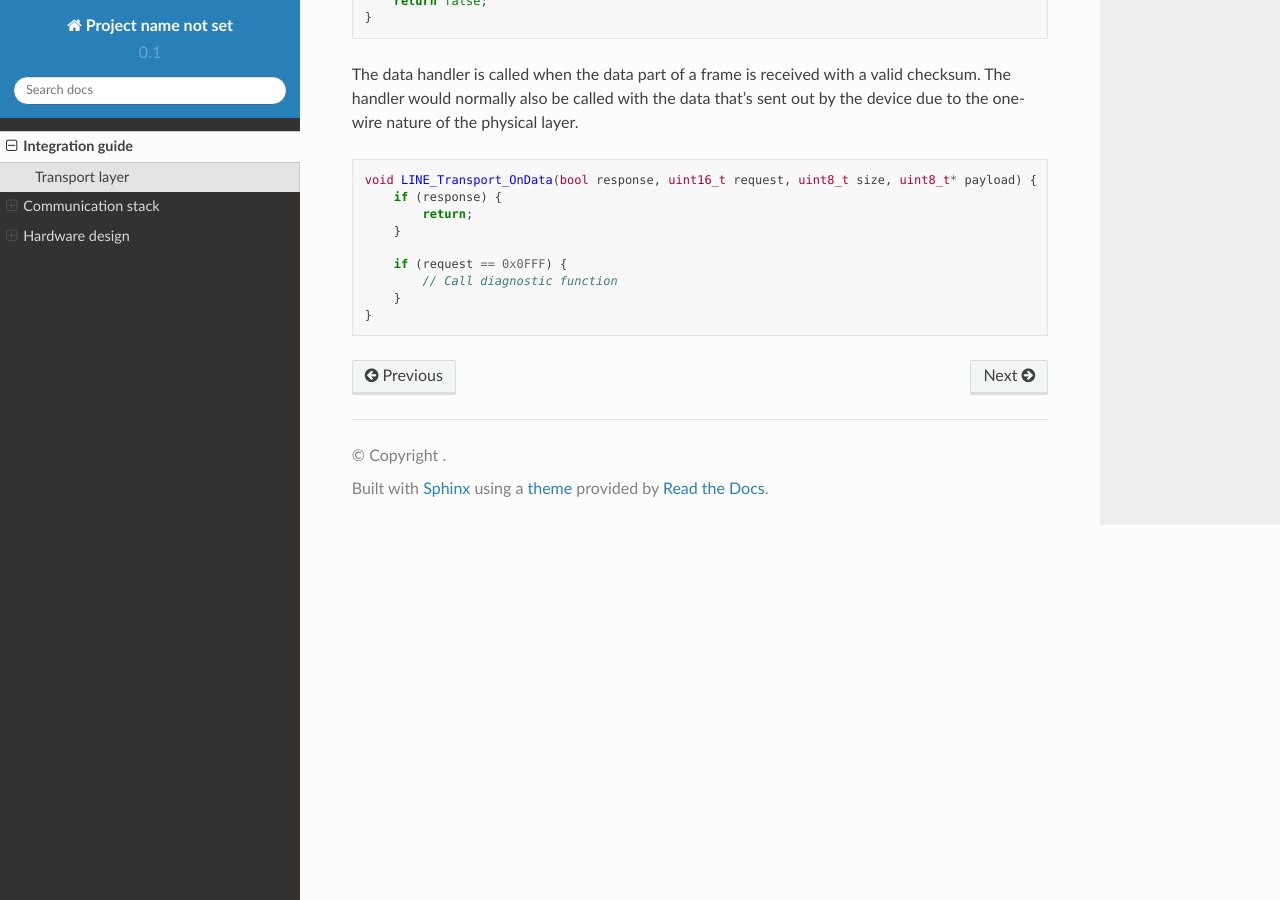
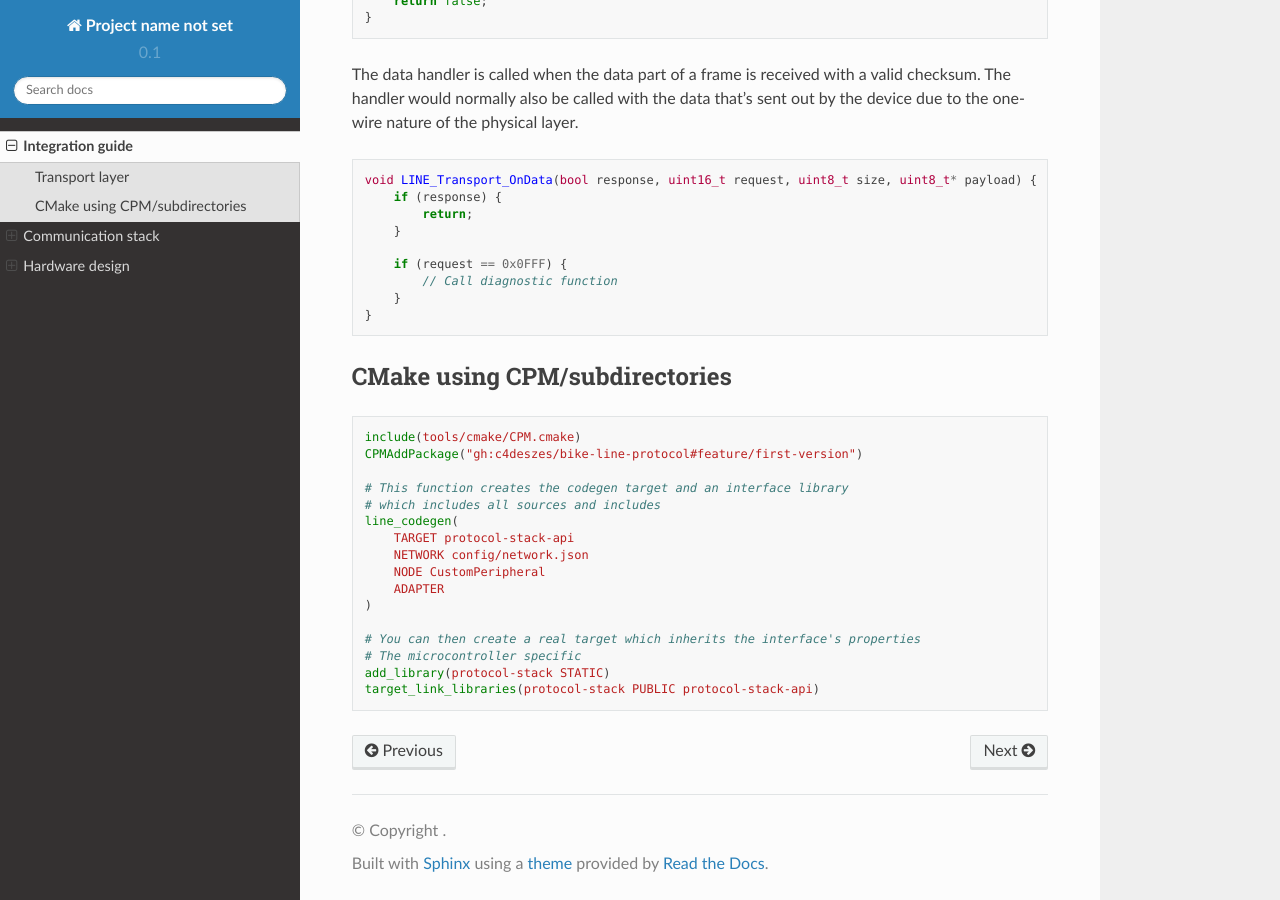
Before and after one commit to c4deszes/bike-line-protocol, a Sphinx documentation site: the page built from docs/integration.rst, in a window 1280 px wide and 900 px high, scrolled down 894 px. Built offline with Sphinx 7.4.7 and the Read the Docs theme 2.0.0, drawn with Linux system fonts in a browser that asks for light colours; pages that are not in the unit, such as notebooks, are missing from menus.

Commit message:
CMake integration

```diff
--- a/docs/integration.rst
+++ b/docs/integration.rst
@@ -58,3 +58,25 @@ one-wire nature of the physical layer.
             // Call diagnostic function
         }
     }
+
+CMake using CPM/subdirectories
+------------------------------
+
+.. code-block:: cmake
+
+    include(tools/cmake/CPM.cmake)
+    CPMAddPackage("gh:c4deszes/bike-line-protocol#feature/first-version")
+
+    # This function creates the codegen target and an interface library
+    # which includes all sources and includes
+    line_codegen(
+        TARGET protocol-stack-api
+        NETWORK config/network.json
+        NODE CustomPeripheral
+        ADAPTER
+    )
+
+    # You can then create a real target which inherits the interface's properties
+    # The microcontroller specific
+    add_library(protocol-stack STATIC)
+    target_link_libraries(protocol-stack PUBLIC protocol-stack-api)
```
Also changed, not shown: CMakeLists.txt (+7 -1 lines).
